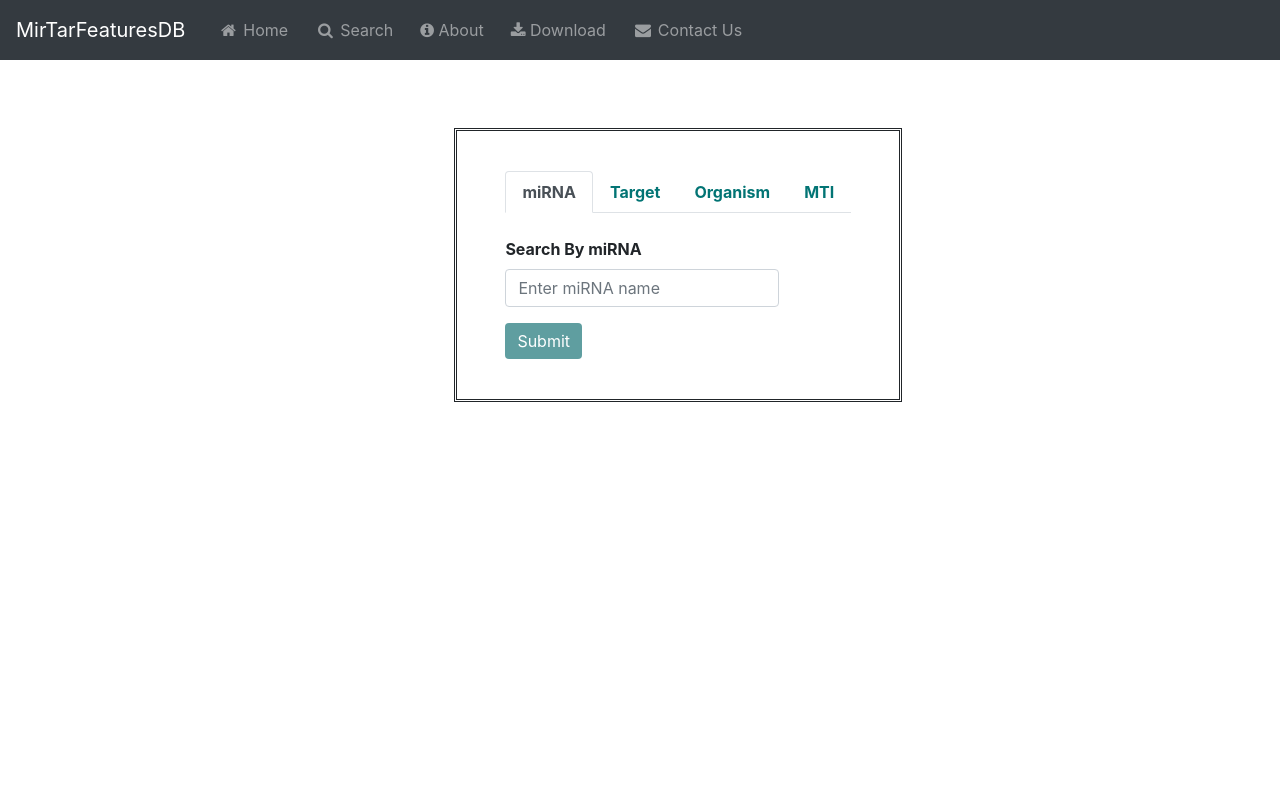
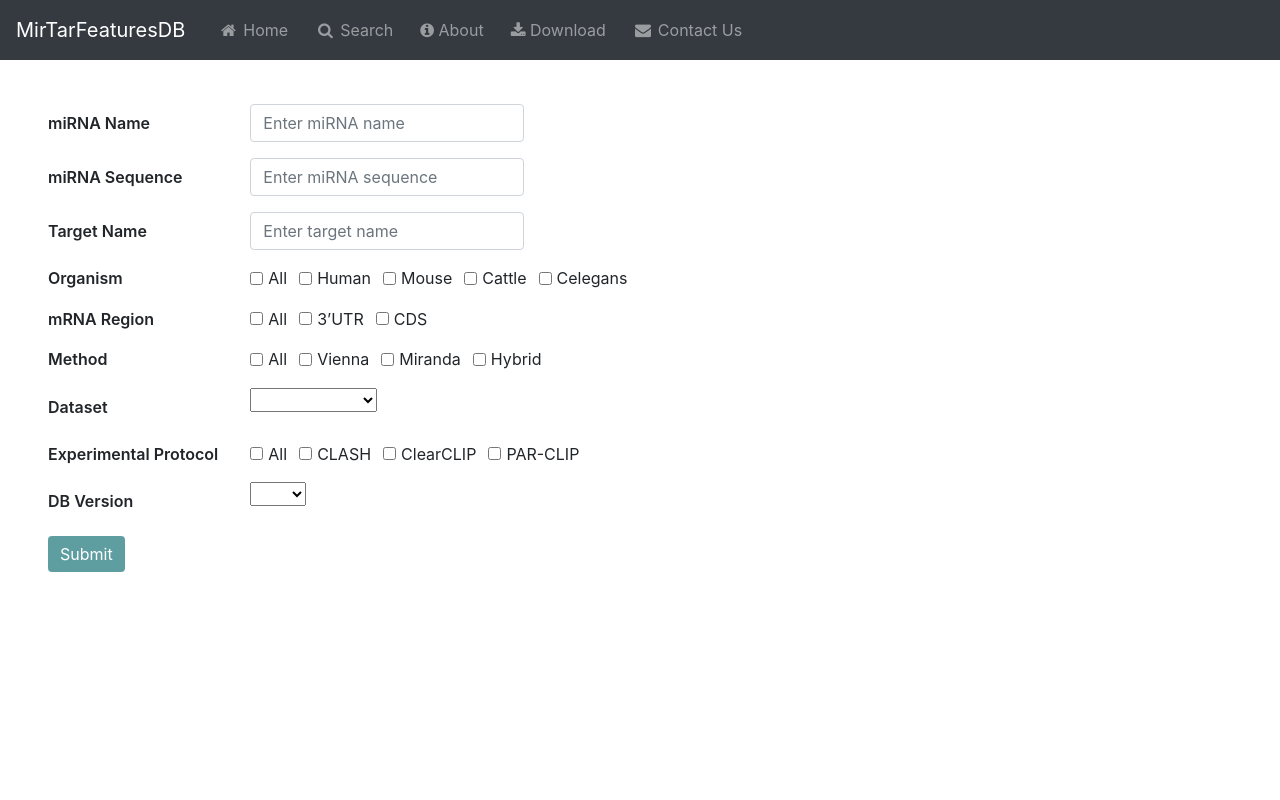
Before and after one commit to shaharar/CLASH-Web-Server, an Angular app in the folder CLASH/FrontEnd/app/: page /search in a window 1280 px wide. Shown: the top 800 px of the page. Built offline with nearby package versions, Linux system fonts and the light colour scheme.

Commit message:
new search window - search.html, serach.ts,

```diff
--- a/CLASH/FrontEnd/app/src/app/search/search.component.css
+++ b/CLASH/FrontEnd/app/src/app/search/search.component.css
@@ -1,22 +1,28 @@
-.jumbotron {
+/* .jumbotron {
     width: fit-content;
     margin-left: 33%;
+} */
+
+.search-wrapper {
+    /* border-style: double; */
+    padding: 2.5rem 3rem;
+    margin-top: 4rem;
+    /* width: 80%; */
+    height: 100vh;
 }
 
-.search-wrapper {
-    border-style: double;
-    padding: 2.5rem 3rem;
-    margin-top: 4rem;
+.col-sm-2 {
+    font-weight: 600;
 }
 
-.nav-item{
+/* .nav-item{
     color: rgb(2, 116, 116);
     font-weight: bold;
-}
+} */
 
-.form{
+/* .form{
     text-align: left;
-}
+} */
 
 .form-control{
     width: min-content;
--- a/CLASH/FrontEnd/app/src/app/search/search.component.html
+++ b/CLASH/FrontEnd/app/src/app/search/search.component.html
@@ -1,60 +1,113 @@
-<div class="jumbotron" style="background-color: #fff; height: 100vh; text-align: center;">
-  <div class="search-wrapper">
-    <nav>
-    <div class="nav nav-tabs" id="nav-tab" role="tablist">
-      <a class="nav-item nav-link active" id="nav-mirna-tab" data-toggle="tab" href="#nav-mirna" role="tab" aria-controls="nav-mirna" aria-selected="true">miRNA</a>
-      <a class="nav-item nav-link" id="nav-target-tab" data-toggle="tab" href="#nav-target" role="tab" aria-controls="nav-target" aria-selected="false">Target</a>
-      <a class="nav-item nav-link" id="nav-organism-tab" data-toggle="tab" href="#nav-organism" role="tab" aria-controls="nav-organism" aria-selected="false">Organism</a>
-      <a class="nav-item nav-link" id="nav-mti-tab" data-toggle="tab" href="#nav-mti" role="tab" aria-controls="nav-mti" aria-selected="false">MTI</a>
+<div class="search-wrapper">
+
+  <form class="form">
+    <div class="form-group row">
+      <label for="mirnaNameInput" class="col-sm-2 col-form-label">miRNA Name</label>
+      <div class="col-sm-10">
+        <input [(ngModel)]="mirnaName" name="mirnaName" type="mirnaName" class="form-control" id="mirnaName" placeholder="Enter miRNA name">
+      </div>
     </div>
-  </nav>
-  <div class="tab-content" id="nav-tabContent">
-    <div class="tab-pane fade show active" id="nav-mirna" role="tabpanel" aria-labelledby="nav-mirna-tab">
-        <br>
-        <form class="form">
-            <div class="form-group">
-             <b><label for="mirnaNameInput">Search By miRNA</label></b>
-              <input #mirna type="mirnaName" class="form-control" id="mirnaName" placeholder="Enter miRNA name">
-            </div>
-            <button type="submit" (click)="getMTIByMirnaName(mirna.value)" class="btn btn-primary">Submit</button>
-          </form>
+    <div class="form-group row">
+      <label for="mirnaSequenceInput" class="col-sm-2 col-form-label">miRNA Sequence</label>
+      <div class="col-sm-10">
+        <input [(ngModel)]="mirnaSeq" name="mirnaSeq" type="mirnaSequence" class="form-control" id="mirnaSequence" placeholder="Enter miRNA sequence">
+      </div>
     </div>
-    <div class="tab-pane fade" id="nav-target" role="tabpanel" aria-labelledby="nav-target-tab">
-      <br>
-      <form class="form">
-        <div class="form-group">
-          <b><label for="targetNameInput">Search By Target</label></b>
-          <input #target type="targetName" class="form-control" id="targetName" placeholder="Enter target name">
+    <div class="form-group row">
+      <label for="targetNameInput" class="col-sm-2 col-form-label">Target Name</label>
+      <div class="col-sm-10">
+        <input [(ngModel)]="targetName" name="targetName" type="targetName" class="form-control" id="targetName" placeholder="Enter target name">
+      </div>
+    </div>
+
+    <div class="form-group row">
+      <div class="col-sm-2">Organism</div>
+      <div class="col-sm-10">
+        <div class="form-check form-check-inline">
+          <input [(ngModel)]="masterSelectedOrganism" name="organism-list" class="form-check-input" type="checkbox" (change)="checkUncheckAll('organism')">
+          <label class="form-check-label" for="all-organism"> All </label>
         </div>
-        <button type="submit"  (click)="getMTIByTargetName(target.value)" class="btn btn-primary">Submit</button>
-      </form>
+        <div class="form-check form-check-inline" *ngFor="let organism of checkListOrganism">
+          <input [(ngModel)]="organism.isSelected" name="organism-list" class="form-check-input" type="checkbox" (change)="isAllSelected('organism')">
+          <label class="form-check-label" for="organism"> {{organism.value}} </label>
+        </div>
+        <!-- <div class="form-check form-check-inline" *ngFor="let organism of allOrganisms">
+          <input class="form-check-input" type="checkbox" (change)="onChange(organism, $event.target.checked)">
+          <label class="form-check-label" for="organism"> {{organism}} </label>
+        </div> -->
+        <!-- <div class="form-check form-check-inline">
+          <input [(ngModel)]="masterSelected" class="form-check-input" type="checkbox" (change)="onChangeAll()">
+          <label class="form-check-label" for="all-organism"> All </label>
+        </div> -->
+      </div>
     </div>
-    <div class="tab-pane fade" id="nav-organism" role="tabpanel" aria-labelledby="nav-organism-tab">
-      <br>
-      <form class="form">
-        <div class="form-group">
-          <b><label for="organismInput">Search By Organism</label></b>
-          <input #organism type="organism" class="form-control" id="organism" placeholder="Enter organism">
+
+    <div class="form-group row">
+      <div class="col-sm-2">mRNA Region</div>
+      <div class="col-sm-10">
+        <div class="form-check form-check-inline">
+          <input [(ngModel)]="masterSelectedRegion" name="mrnaRegion-list" class="form-check-input" type="checkbox" (change)="checkUncheckAll('mrnaRegion')">
+          <label class="form-check-label" for="all-mrnaRegion"> All </label>
         </div>
-        <button type="submit" (click)="getMTIByOrganism(organism.value)" class="btn btn-primary">Submit</button>
-      </form>
+        <div class="form-check form-check-inline" *ngFor="let region of checkListMrnaRegion">
+          <input [(ngModel)]="region.isSelected" name="mrnaRegion-list"class="form-check-input" type="checkbox" (change)="isAllSelected('mrnaRegion')">
+          <label class="form-check-label" for="region"> {{region.value}} </label>
+        </div>
+      </div>
     </div>
-    <div class="tab-pane fade" id="nav-mti" role="tabpanel" aria-labelledby="nav-mti-tab">
-      <br>
-      <form class="form">
-        <div class="form-group">
-          <b><label for="mtiInputs">Search By miRNA-Target Interaction</label></b>
-          <br><br>
-          <label for="mirnaNameInput">miRNA</label>
-          <input #mir type="mirnaName" class="form-control" id="mirnaName" placeholder="Enter miRNA name">
-          <br>
-          <label for="targetNameInput">Target</label>
-          <input #tar type="targetName" class="form-control" id="targetName" placeholder="Enter target name">
+
+    <div class="form-group row">
+      <div class="col-sm-2">Method</div>
+      <div class="col-sm-10">
+        <div class="form-check form-check-inline">
+          <input [(ngModel)]="masterSelectedMethod" name="method-list" class="form-check-input" type="checkbox" (change)="checkUncheckAll('method')">
+          <label class="form-check-label" for="all-method"> All </label>
         </div>
-        <button type="submit" (click)=" getMTIByMirTar(mir.value,tar.value)" class="btn btn-primary">Submit</button>
-      </form>
+        <div class="form-check form-check-inline" *ngFor="let method of checkListMethod">
+          <input [(ngModel)]="method.isSelected" name="method-list"class="form-check-input" type="checkbox" (change)="isAllSelected('method')">
+          <label class="form-check-label" for="method"> {{method.value}} </label>
+        </div>
+      </div>
     </div>
-  </div>
+
+    <div class="form-group row">
+      <label for="mirnaNameInput" class="col-sm-2 col-form-label">Dataset</label>
+      <div class="col-sm-10">
+        <select [(ngModel)]="dataset" name="dataset" id="selectDataset" class="form-control-mb-12">
+          <option value="Unambiguous">Unambiguous</option>
+          <option value="All">All</option>
+      </select>
+      </div>
+    </div>
+
+    <div class="form-group row">
+      <div class="col-sm-2">Experimental Protocol</div>
+      <div class="col-sm-10">
+        <div class="form-check form-check-inline">
+          <input [(ngModel)]="masterSelectedProtocol" name="protocol-list" class="form-check-input" type="checkbox" (change)="checkUncheckAll('protocol')">
+          <label class="form-check-label" for="all-protocol"> All </label>
+        </div>
+        <div class="form-check form-check-inline" *ngFor="let protocol of checkListProtocol">
+          <input [(ngModel)]="protocol.isSelected" name="protocol-list"class="form-check-input" type="checkbox" (change)="isAllSelected('protocol')">
+          <label class="form-check-label" for="protocol"> {{protocol.value}} </label>
+        </div>
+      </div>
+    </div>
+
+    <div class="form-group row">
+      <label for="mirnaNameInput" class="col-sm-2 col-form-label">DB Version</label>
+      <div class="col-sm-10">
+        <select [(ngModel)]="DBVersion" name="DBVersion" id="selectDataset" class="form-control-mb-12">
+          <option value="V1.0">V.1.0</option>
+          <option value="V1.1">V.1.1</option>
+      </select>
+      </div>
+    </div>
+
+    <div class="form-group row">
+      <div class="col-sm-10">
+        <button type="submit" (click)="getMTIs()" class="btn btn-primary">Submit</button>
+      </div>
+    </div>
+  </form>
 </div>
-
-</div>
--- a/CLASH/FrontEnd/app/src/app/search/search.component.ts
+++ b/CLASH/FrontEnd/app/src/app/search/search.component.ts
@@ -1,7 +1,6 @@
 import { Component, OnInit } from '@angular/core';
 import { HttpRequestsService } from '../http-requests.service';
 import { Router, NavigationExtras } from '@angular/router'
-
 
 
 @Component({
@@ -11,20 +10,217 @@ import { Router, NavigationExtras } from '@angular/router'
 })
 export class SearchComponent implements OnInit {
 
+  public mirnaName = "";
+  public mirnaSeq = "";
+  public targetName = "";
+  public dataset = "";
+  public DBVersion = "";
+  public methodInputs: any;
+  public organismInputs: any;
+  public mrnaRegionInputs: any;
+  public protocolInputs: any;
+
+  public allOrganisms = [];
+  public allMethods = [];
+  public allMrnaRegions = [];
+  public allProtocols = [];
+
+  public masterSelectedOrganism = false;
+  public masterSelectedMethod = false;
+  public masterSelectedRegion = false;
+  public masterSelectedProtocol = false;
+
+  public checkListOrganism = [];
+  public checkListMethod = [];
+  public checkListMrnaRegion = [];
+  public checkListProtocol = [];
+
 
   constructor(private httpRequestsService: HttpRequestsService,
-    private router: Router) { }
+    private router: Router) {
+      this.allOrganisms = ['Human','Mouse','Cattle','Celegans'];
+      this.allMethods = ['Vienna','Miranda','Hybrid'];
+      this.allMrnaRegions = ['3’UTR','CDS'];
+      this.allProtocols = ['CLASH','ClearCLIP','PAR-CLIP'];
+      this.initialCheckLists();
+    }
 
 
   ngOnInit(): void {
   }
 
-  getMTIByMirnaName(mirnaName): void {
+  initialCheckLists() {
+    //initial organism checklist
+    this.allOrganisms.forEach(organism => {
+      this.checkListOrganism.push({
+        value: organism,
+        isSelected: false
+      });
+    });
+    this.getCheckedItemList('organism');
+    //initial method checklist
+    this.allMethods.forEach(method => {
+      this.checkListMethod.push({
+        value: method,
+        isSelected: false
+      });
+    });
+    this.getCheckedItemList('method');
+    //initial mrnaRegion checklist
+    this.allMrnaRegions.forEach(region => {
+      this.checkListMrnaRegion.push({
+        value: region,
+        isSelected: false
+      });
+    });
+    this.getCheckedItemList('mrnaRegion');
+    //initial protocol checklist
+    this.allProtocols.forEach(protocol => {
+      this.checkListProtocol.push({
+        value: protocol,
+        isSelected: false
+      });
+    });
+    this.getCheckedItemList('protocol');
+  }
+  checkUncheckAll(type) {
+    switch (type) {
+      case 'organism':
+        for (var i = 0; i < this.checkListOrganism.length; i++) {
+          this.checkListOrganism[i].isSelected = this.masterSelectedOrganism;
+        }
+        break;
+      case 'method':
+        for (var i = 0; i < this.checkListMethod.length; i++) {
+          this.checkListMethod[i].isSelected = this.masterSelectedMethod;
+        }
+        break;
+      case 'protocol':
+        for (var i = 0; i < this.checkListProtocol.length; i++) {
+          this.checkListProtocol[i].isSelected = this.masterSelectedProtocol;
+        }
+        break;
+      case 'mrnaRegion':
+        for (var i = 0; i < this.checkListMrnaRegion.length; i++) {
+          this.checkListMrnaRegion[i].isSelected = this.masterSelectedRegion;
+        }
+        break;
+      default:
+      break;
+    }
+    this.getCheckedItemList(type);
+  }
+
+  isAllSelected(type) {
+    switch (type) {
+      case 'organism':
+        this.masterSelectedOrganism = this.checkListOrganism.every(function(item:any) {
+          return item.isSelected == true;
+        })
+        break;
+      case 'method':
+        this.masterSelectedMethod = this.checkListMethod.every(function(item:any) {
+          return item.isSelected == true;
+        })
+        break;
+      case 'protocol':
+        this.masterSelectedProtocol = this.checkListProtocol.every(function(item:any) {
+          return item.isSelected == true;
+        })
+        break;
+      case 'mrnaRegion':
+        this.masterSelectedRegion = this.checkListMrnaRegion.every(function(item:any) {
+          return item.isSelected == true;
+        })
+        break;
+        default:
+        break;
+    }
+    this.getCheckedItemList(type);
+  }
+
+  getCheckedItemList(type){
+    switch (type) {
+      case 'organism':
+        this.organismInputs = [];
+        for (var i = 0; i < this.checkListOrganism.length; i++) {
+          if(this.checkListOrganism[i].isSelected){
+            this.organismInputs.push(this.checkListOrganism[i]);
+          }
+        }
+        // this.checkedOrganisms = JSON.stringify(this.checkedOrganisms);
+        console.log(this.organismInputs);
+        break;
+      case 'method':
+        this.methodInputs = [];
+        for (var i = 0; i < this.checkListMethod.length; i++) {
+          if(this.checkListMethod[i].isSelected){
+            this.methodInputs.push(this.checkListMethod[i]);
+          }
+        }
+        console.log(this.methodInputs);
+        break;
+      case 'protocol':
+        this.protocolInputs = [];
+        for (var i = 0; i < this.checkListProtocol.length; i++) {
+          if(this.checkListProtocol[i].isSelected){
+            this.protocolInputs.push(this.checkListProtocol[i]);
+          }
+        }
+        console.log(this.protocolInputs);
+        break;
+      case 'mrnaRegion':
+        this.mrnaRegionInputs = [];
+        for (var i = 0; i < this.checkListMrnaRegion.length; i++) {
+          if(this.checkListMrnaRegion[i].isSelected){
+            this.mrnaRegionInputs.push(this.checkListMrnaRegion[i]);
+          }
+        }
+        console.log(this.mrnaRegionInputs);
+        break;
+      default:
+      break;
+    }
+  }
+
+  checkEmptyInputsArr(inputs, type) {
+    //if inputs array is empty (the user didn't choose any checkbox) - search should be by all items
+    if (inputs.length == 0) {
+      switch (type) {
+        case 'organism':
+          return this.allOrganisms;
+        case 'method':
+          return this.allMethods;
+        case 'protocol':
+          return this.allProtocols;
+        case 'mrnaRegion':
+          return this.allMrnaRegions;
+      }
+    }
+    else {
+      return inputs.map(item => item.value);
+    }
+  }
+
+  getMTIs() {
+    console.log("enter getMTIs");
+    // console.log(this.methodInputs);
+    // console.log(this.organismInputs);
+    // console.log(this.protocolInputs);
+    // console.log(this.mrnaRegionInputs);
+
     const queryParams: any = {};
     // Add the array of values to the query parameter as a JSON string
-    queryParams.values = JSON.stringify([mirnaName]);
-    queryParams.searchInput = 'mirnaName'
-    queryParams.path = 'getInfoByMir'
+    queryParams.mirnaName = JSON.stringify([this.mirnaName]);
+    queryParams.mirnaSeq = JSON.stringify([this.mirnaSeq]);
+    queryParams.targetName = JSON.stringify([this.targetName]);
+    queryParams.dataset = JSON.stringify([this.dataset]);
+    queryParams.DBVersion = JSON.stringify([this.DBVersion]);
+    queryParams.organismInputs = JSON.stringify([this.checkEmptyInputsArr(this.organismInputs,'organism')]);
+    queryParams.methodInputs = JSON.stringify([this.checkEmptyInputsArr(this.methodInputs,'method')]);
+    queryParams.mrnaRegionInputs = JSON.stringify([this.checkEmptyInputsArr(this.mrnaRegionInputs,'mrnaRegion')]);
+    queryParams.protocolInputs = JSON.stringify([this.checkEmptyInputsArr(this.protocolInputs,'protocol')]);
+
     // Create our 'NaviationExtras' object which is expected by the Angular Router
     const navigationExtras: NavigationExtras = {
       queryParams
@@ -34,46 +230,30 @@ export class SearchComponent implements OnInit {
   }
 
 
-  getMTIByTargetName(targetName): void {
-    const queryParams: any = {};
-    // Add the array of values to the query parameter as a JSON string
-    queryParams.values = JSON.stringify([targetName]);
-    queryParams.searchInput = 'targetName'
-    queryParams.path = 'getInfoByTarget'
-    // Create our 'NaviationExtras' object which is expected by the Angular Router
-    const navigationExtras: NavigationExtras = {
-      queryParams
-    };
-    // Navigate to component mti-results
-    this.router.navigate(['/mti-results'], navigationExtras);
-  }
+  // onChange(organism, isChecked){
+  //   // console.log(this.organismInputs);
+  //   if (isChecked == true) {
+  //     this.organismInputs.push(organism);
+  //   }
+  //   else {
+  //     const index = this.organismInputs.indexOf(organism, 0);
+  //     if (index > -1) {
+  //       this.organismInputs.splice(index, 1);
+  //     }
+  //   }
+  //   console.log(this.organismInputs);
+  // }
 
-  getMTIByOrganism(organism): void {
-    const queryParams: any = {};
-    // Add the array of values to the query parameter as a JSON string
-    queryParams.values = JSON.stringify([organism]);
-    queryParams.searchInput = 'organism'
-    queryParams.path = 'getInfoByOrganism'
-    // Create our 'NaviationExtras' object which is expected by the Angular Router
-    const navigationExtras: NavigationExtras = {
-      queryParams
-    };
-    // Navigate to component mti-results
-    this.router.navigate(['/mti-results'], navigationExtras);
-  }
-
-  getMTIByMirTar(mirnaName,targetName): void {
-    const queryParams: any = {};
-    // Add the array of values to the query parameter as a JSON string
-    queryParams.values = JSON.stringify([mirnaName, targetName]);
-    queryParams.searchInput = 'mirTar'
-    queryParams.path = 'getInfoByMirTar'
-    // Create our 'NaviationExtras' object which is expected by the Angular Router
-    const navigationExtras: NavigationExtras = {
-      queryParams
-    };
-    // Navigate to component mti-results
-    this.router.navigate(['/mti-results'], navigationExtras);
-  }
-
+  // onChangeAll(isChecked){
+  //   // console.log(this.organismInputs);
+  //   if (isChecked == true) {
+  //     this.allOrganisms.forEach(organism => {
+  //       this.organismInputs.push(organism);
+  //     });
+  //   }
+  //   else {
+  //     this.organismInputs = [];
+  //   }
+  //   console.log(this.organismInputs);
+  // }
 }
```
Also changed, not shown: CLASH/FrontEnd/app/src/app/home/home.component.css (+6 -4 lines).
